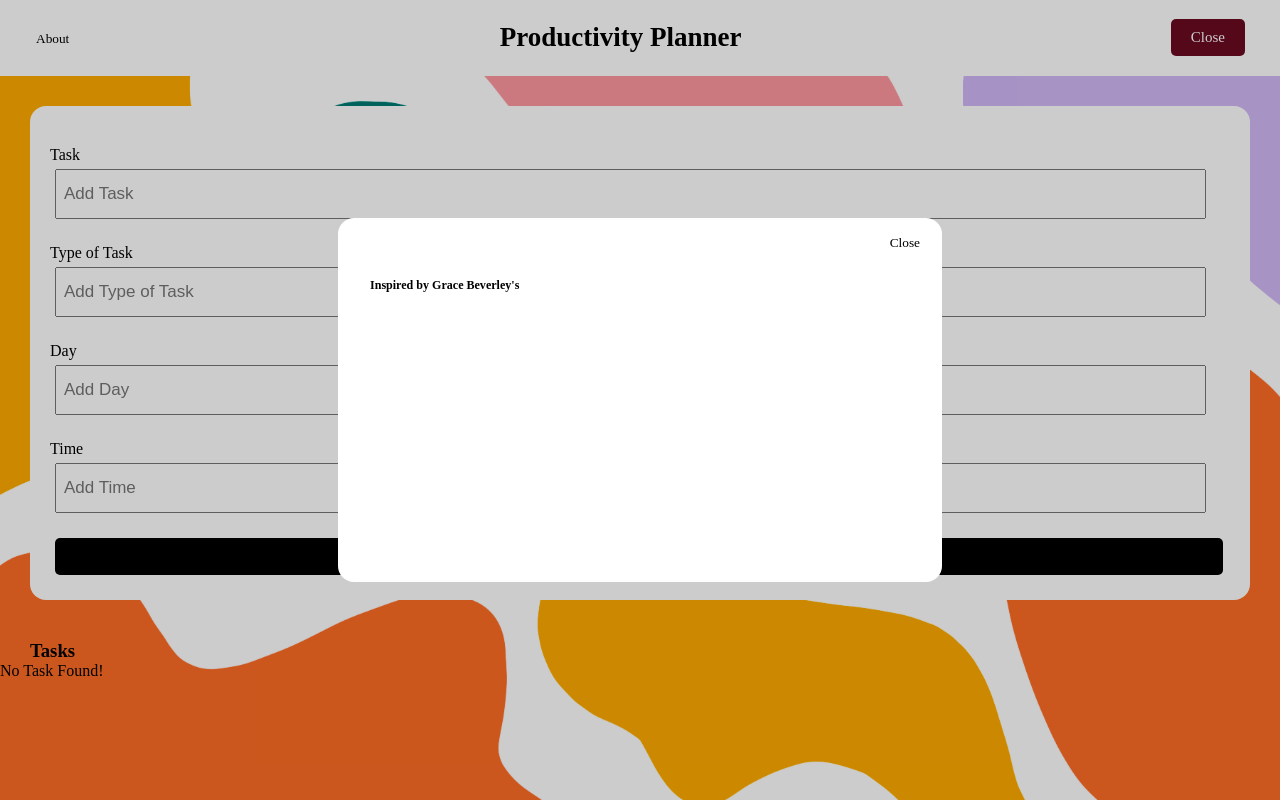
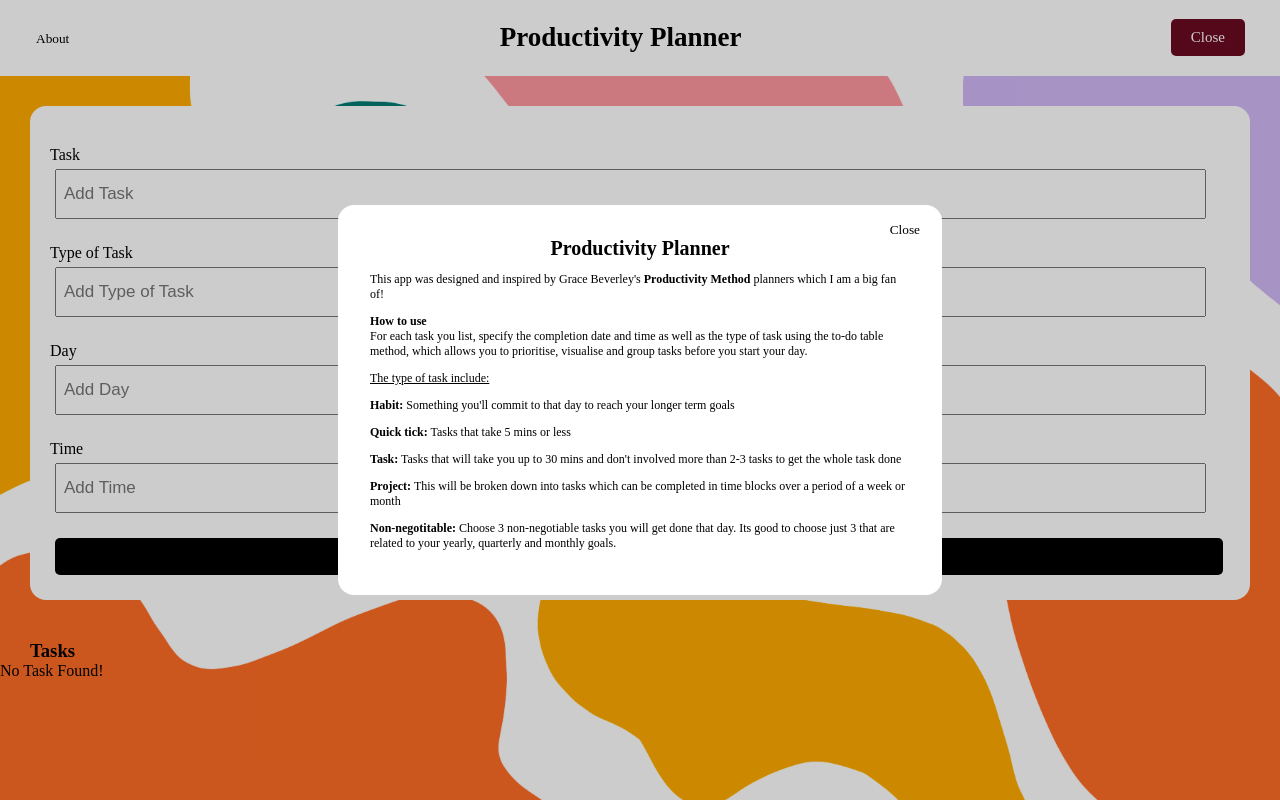
Before and after one commit to somunachima/productivity-planner, a React (Create React App) app: page / in a window 1280 px wide. Both pictures are taken after a click on the button "Add". Built offline with nearby package versions, Linux system fonts and the light colour scheme; a web font is replaced by a local one.

Commit message:
add info about the app and how to use the app

```diff
--- a/src/components/Header.js
+++ b/src/components/Header.js
@@ -20,11 +20,31 @@ const Header = ({ showForm, changeTextAndColor }) => {
           <div>
             <button onClick={() => setButtonPopup(true)} className="info-btn">About</button>
           <Popup trigger={buttonPopup} setTrigger={setButtonPopup}>
-            <h6>Inspired by Grace Beverley's</h6>
+            <h6>Productivity Planner</h6>
+            <p>This app was designed and inspired by Grace Beverley's <a className="grace" href="https://productivitymethod.com/" alt="Productivity Method Website" target="_blank">Productivity Method</a> planners which I am a big fan of!</p>
+            <p><strong>How to use</strong></p>
+            <p>For each task you list, specify the completion date and time as well as the type of task which includes:</p>
+            <span className="task-type">
+              <p><strong>Daily Habit:</strong></p>
+              <p><strong>Quick tick:</strong></p>
+              <p><strong>Task:</strong></p>
+              <p><strong>Project:</strong></p>
+            </span>
           </Popup>
 
           <Popup trigger={timedPopup} setTrigger={setTimedPopup}>
-            <h6>Inspired by Grace Beverley's</h6>
+            <h6>Productivity Planner</h6>
+            <p>This app was designed and inspired by Grace Beverley's <a className="grace" href="https://productivitymethod.com/" alt="Productivity Method Website" target="_blank"><strong>Productivity Method</strong></a> planners which I am a big fan of!</p>
+            <p></p>
+            <p><strong>How to use</strong><br></br>For each task you list, specify the completion date and time as well as the type of task using the to-do table method, which allows you to prioritise, visualise and group tasks before you start your day.</p>
+            <p><u>The type of task include:</u></p>
+            <span className="task-type">
+              <p><strong>Habit:</strong> Something you'll commit to that day to reach your longer term goals</p>
+              <p><strong>Quick tick:</strong> Tasks that take 5 mins or less</p>
+              <p><strong>Task:</strong> Tasks that will take you up to 30 mins and don't involved more than 2-3 tasks to get the whole task done</p>
+              <p><strong>Project:</strong> This will be broken  down into tasks which can be completed in time blocks over a period of a week or month</p>
+              <p><strong>Non-negotitable:</strong> Choose 3 non-negotiable tasks you will get done that day. Its good to choose just 3 that are related to your yearly, quarterly and monthly goals.</p>
+            </span>
           </Popup>
           </div>
           <h2 className="app-header">Productivity Planner</h2>
--- a/src/components/Popup.css
+++ b/src/components/Popup.css
@@ -9,6 +9,15 @@
   display: flex;
   justify-content: center;
   align-items: center;
+  transform: 2s;
+}
+h6 {
+  font-size: 20px;
+  text-align: center;
+  margin: auto;
+}
+p {
+  font-size: 12px;
 }
 
 .popup-inner {
@@ -20,7 +29,6 @@
   min-height: 300px;
   border-radius: 1rem;
   background-color: #FFF;
-  transform: 2s;
 }
 
 .popup-inner .close-btn {
@@ -39,3 +47,12 @@
   color: #223F9A;
   transform: scale (1.08);
 }
+
+.grace {
+  text-decoration: none;
+  color: black;
+}
+.grace:hover {
+  color: #223F9A;
+  transform: scale (1.08);
+}
```
